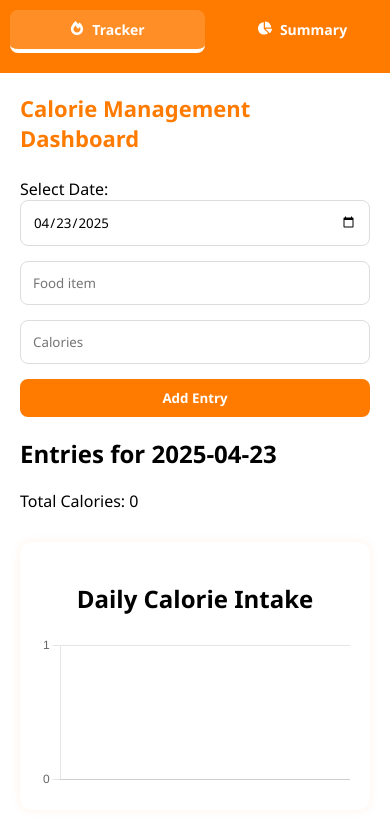
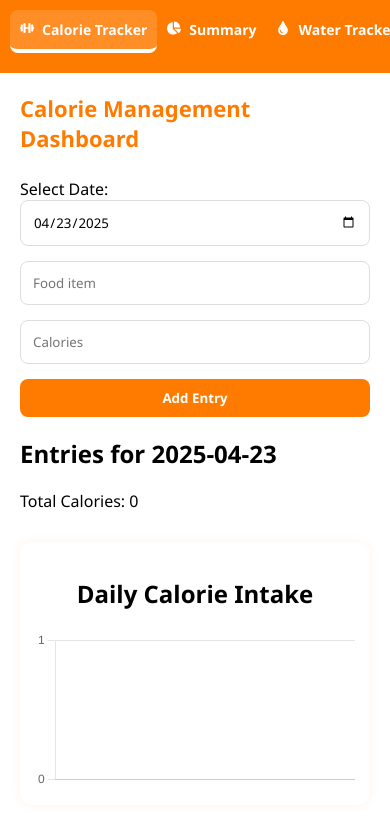
Before and after one commit to Sirohi01/Sirohi-CaloDash, a React (Vite) app: page / in a window 390 px wide. Shown: the top 822 px of the page. Built offline with nearby package versions, Linux system fonts and the light colour scheme.

Commit message:
Prepare for GitHub Pages deploy

```diff
--- a/package.json
+++ b/package.json
@@ -10,7 +10,6 @@
     "preview": "vite preview",
     "lint": "eslint .",
     "predeploy": "npm run build",
-
     "deploy": "gh-pages -d dist"
   },
   "dependencies": {
@@ -19,13 +18,16 @@
     "axios": "^1.8.4",
     "chart.js": "^4.4.9",
     "dayjs": "^1.11.13",
+    "firebase": "^11.6.0",
     "postcss": "^8.5.3",
     "react": "^19.0.0",
     "react-chartjs-2": "^5.3.0",
+    "react-circular-progressbar": "^2.2.0",
     "react-dom": "^19.0.0",
     "react-icons": "^5.5.0",
     "react-redux": "^9.2.0",
     "react-router-dom": "^7.5.1",
+    "react-spinners": "^0.17.0",
     "react-toastify": "^11.0.5",
     "tailwindcss": "^4.1.4"
   },
--- a/src/App.jsx
+++ b/src/App.jsx
@@ -6,9 +6,9 @@ import CalorieList from './components/CalorieList';
 import DateSelector from './components/DateSelector';
 import CalorieChart from './components/CalorieChart';
 import SummaryPage from './components/SummaryPage';
+import WaterTracker from './components/WaterTracker';
 import dayjs from 'dayjs';
 import './styles/styles.css';
-
 function App() {
   const [date, setDate] = useState(dayjs().format('YYYY-MM-DD'));
   const [view, setView] = useState('tracker');
@@ -18,16 +18,16 @@ function App() {
       <Sidebar setView={setView} view={view} />
       <div className="main">
         <Header />
-        {view === 'tracker' ? (
+        {view === 'tracker' && (
           <>
             <DateSelector date={date} setDate={setDate} />
             <CalorieForm date={date} />
             <CalorieList date={date} />
             <CalorieChart />
           </>
-        ) : (
-          <SummaryPage />
         )}
+        {view === 'summary' && <SummaryPage />}
+        {view === 'water' && <WaterTracker />}
       </div>
     </div>
   );
--- a/src/app/store.js
+++ b/src/app/store.js
@@ -1,8 +1,9 @@
 import { configureStore } from '@reduxjs/toolkit';
 import calorieReducer from '../features/calories/calorieSlice';
-
+import waterReducer from '../features/water/waterSlice';
 export const store = configureStore({
     reducer: {
         calories: calorieReducer,
+        water: waterReducer,
     },
 });
--- a/src/components/Sidebar.jsx
+++ b/src/components/Sidebar.jsx
@@ -1,16 +1,29 @@
     import React from 'react';
-import { FaFireAlt, FaChartPie } from 'react-icons/fa';
+    import { FaTint, FaDumbbell, FaChartPie } from 'react-icons/fa';
     const Sidebar = ({ setView, view }) => {
     return (
         <div className="sidebar">
-        <h2>🔥 Sirohi CaloDash</h2>
-        <button className={view === 'tracker' ? 'active' : ''} onClick={() => setView('tracker')}>
-            <FaFireAlt style={{ marginRight: 8 }} />
-                Tracker
+        <h2>Dashboard</h2>
+        <button
+            className={view === 'tracker' ? 'active' : ''}
+            onClick={() => setView('tracker')}
+        >
+            <FaDumbbell style={{ marginRight: 8 }} />
+            Calorie Tracker
         </button>
-    <button className={view === 'summary' ? 'active' : ''} onClick={() => setView('summary')}>
+        <button
+            className={view === 'summary' ? 'active' : ''}
+            onClick={() => setView('summary')}
+        >
             <FaChartPie style={{ marginRight: 8 }} />
             Summary
+        </button>
+        <button
+            className={view === 'water' ? 'active' : ''}
+            onClick={() => setView('water')}
+        >
+            <FaTint style={{ marginRight: 8 }} />
+            Water Tracker
         </button>
         </div>
     );
--- a/src/components/SummaryPage.jsx
+++ b/src/components/SummaryPage.jsx
@@ -1,20 +1,31 @@
 import React from 'react';
 import { useSelector } from 'react-redux';
+import { FaTint } from 'react-icons/fa';
+import { FaAppleAlt } from 'react-icons/fa';
 
 const SummaryPage = () => {
-    const entries = useSelector((state) => state.calories.entries);
 
-    const sortedDates = Object.keys(entries).sort((a, b) => new Date(b) - new Date(a));
+    const calorieEntries = useSelector((state) => state.calories.entries);
+
+    const waterIntake = useSelector((state) => state.water.intake);
+
+    const sortedDates = Object.keys(calorieEntries).sort((a, b) => new Date(b) - new Date(a));
 
     return (
         <div className="summary-page">
-        <h2>Calorie Summary</h2>
+            <h2>Calorie and Water Intake Summary</h2>
             <ul className="summary-list">
                 {sortedDates.map((date) => {
-            const total = entries[date].reduce((sum, item) => sum + item.calories, 0);
+
+                    const totalCalories = calorieEntries[date].reduce((sum, item) => sum + item.calories, 0);
+
+                    const totalWater = waterIntake[date] || 0;
+
                     return (
                         <li key={date} className="summary-item">
-                <strong>{date}</strong> {total} cal
+                            <strong>{date}</strong>
+                            <div><FaAppleAlt style={{ marginRight: 8 }} /> {totalCalories} cal</div>
+                            <div><FaTint style={{ marginRight: 8 }} /> {totalWater} glasses of water</div>
                         </li>
                     );
                 })}
--- /dev/null
+++ b/src/components/WaterTracker.jsx
@@ -0,0 +1,46 @@
+import React from 'react';
+import { useDispatch, useSelector } from 'react-redux';
+import { addGlass } from '../features/water/waterSlice';
+import { CircularProgressbar, buildStyles } from 'react-circular-progressbar';
+import 'react-circular-progressbar/dist/styles.css';
+import { FaTint } from 'react-icons/fa';
+import dayjs from 'dayjs';
+
+const WaterTracker = () => {
+  const dispatch = useDispatch();
+  const today = dayjs().format('YYYY-MM-DD');
+  const intake = useSelector((state) => state.water.intake?.[today] || 0);
+  const maxGlasses = 8;
+  const percentage = Math.min((intake / maxGlasses) * 100, 100);
+
+  const handleAdd = () => {
+    if (intake < maxGlasses) {
+      dispatch(addGlass());
+    }
+  };
+
+  return (
+    <div className="container water-tracker">
+      <h2>💧 Water Intake Tracker</h2>
+      <div className="tracker-body">
+        <div style={{ width: 120, height: 120 }}>
+          <CircularProgressbar
+            value={percentage}
+            text={`${intake}/${maxGlasses}`}
+            styles={buildStyles({
+              textColor: '#00bcd4',
+              pathColor: '#00bcd4',
+              trailColor: '#e0f7fa',
+            })}
+          />
+        </div>
+        <button onClick={handleAdd} className="add-glass-btn">
+          <FaTint style={{ marginRight: 8 }} />
+          Add 1 Glass (250ml)
+        </button>
+      </div>
+    </div>
+  );
+};
+
+export default WaterTracker;
--- /dev/null
+++ b/src/features/water/waterSlice.js
@@ -0,0 +1,25 @@
+import { createSlice } from '@reduxjs/toolkit';
+import dayjs from 'dayjs';
+
+const today = dayjs().format('YYYY-MM-DD');
+
+const waterSlice = createSlice({
+    name: 'water',
+    initialState: {
+        intake: {
+        [today]: 0,
+        },
+    },
+    reducers: {
+        addGlass: (state) => {
+        const today = dayjs().format('YYYY-MM-DD');
+        if (!state.intake[today]) {
+            state.intake[today] = 0;
+        }
+        state.intake[today] += 1;
+        },
+    },
+});
+
+export const { addGlass } = waterSlice.actions;
+export default waterSlice.reducer;
--- a/src/styles/styles.css
+++ b/src/styles/styles.css
@@ -8,6 +8,7 @@ body {
     display: flex;
     flex-direction: row;
     height: 100vh;
+    min-width: 320px;
 }
 
 .sidebar {
@@ -18,6 +19,7 @@ body {
     flex-direction: column;
     padding: 20px;
     flex-shrink: 0;
+    box-sizing: border-box;
 }
 
 .sidebar h2 {
@@ -153,7 +155,59 @@ button.delete:hover {
     background-color: #e76b00;
 }
 
-/* Mobile Responsiveness */
+
+@media (max-width: 1024px) {
+    .dashboard {
+        flex-direction: column;
+    }
+
+    .sidebar {
+        width: 100%;
+        flex-direction: row;
+        overflow-x: auto;
+        padding: 10px;
+    }
+
+    .sidebar h2 {
+        display: none;
+    }
+
+    .sidebar button {
+        flex: 1;
+        padding: 10px;
+        font-size: 14px;
+        text-align: center;
+        white-space: nowrap;
+        border-left: none;
+        border-bottom: 4px solid transparent;
+    }
+
+    .sidebar button:hover,
+    .sidebar button.active {
+        border-left: none;
+        border-bottom: 4px solid white;
+    }
+
+    .main {
+        padding: 20px;
+    }
+
+    .header h1 {
+        font-size: 22px;
+    }
+
+    li {
+        flex-direction: column;
+        align-items: flex-start;
+    }
+
+    button.edit,
+    button.delete {
+        width: 100%;
+    }
+}
+
+
 @media (max-width: 768px) {
     .dashboard {
         flex-direction: column;
@@ -203,4 +257,42 @@ button.delete:hover {
     button.delete {
         width: 100%;
     }
+
+    .container {
+        padding: 15px;
+    }
+
+    .chart-container {
+        padding: 15px;
+    }
+
+    .water-tracker {
+        padding: 15px;
+    }
 }
+
+
+.water-tracker {
+    padding: 20px;
+    text-align: center;
+}
+
+.tracker-body {
+    display: flex;
+    flex-direction: column;
+    align-items: center;
+    gap: 20px;
+}
+
+.add-glass-btn {
+    padding: 10px 20px;
+    background-color: #00bcd4;
+    color: white;
+    border: none;
+    border-radius: 8px;
+    cursor: pointer;
+}
+
+.add-glass-btn:hover {
+    background-color: #0097a7;
+}
```
Also changed, not shown: index.html (line endings or trailing spaces), 1 other file (tests, documents, lock files or other folders). Lines whose indentation alone changed are shown as unchanged.
